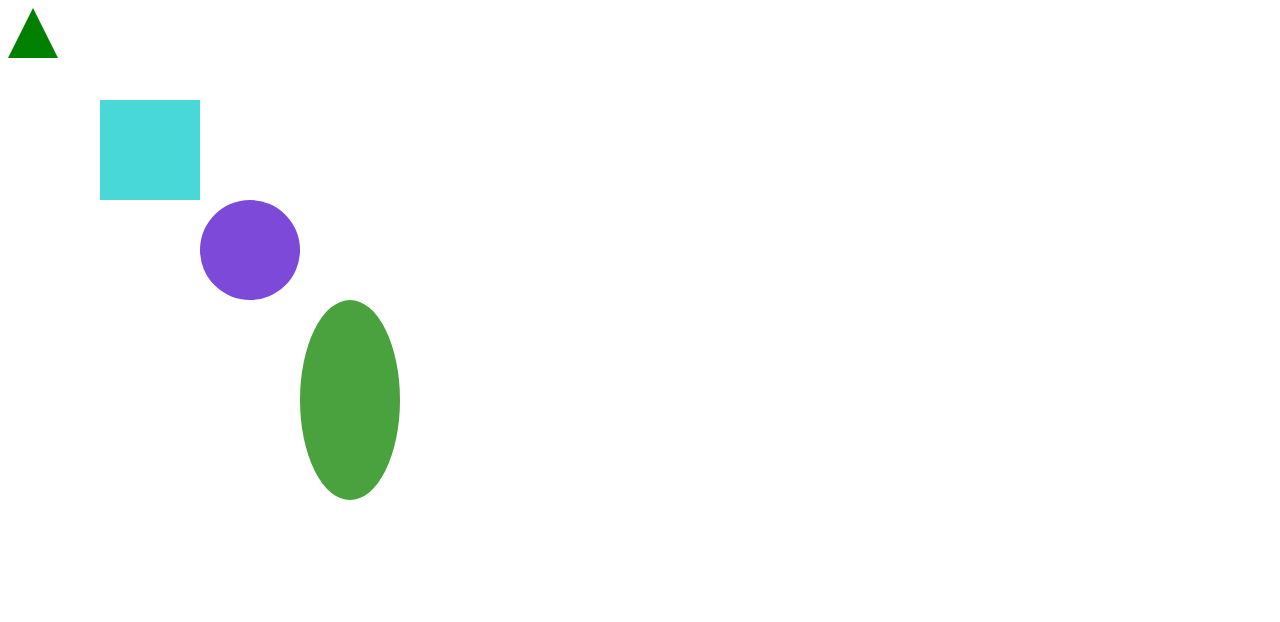
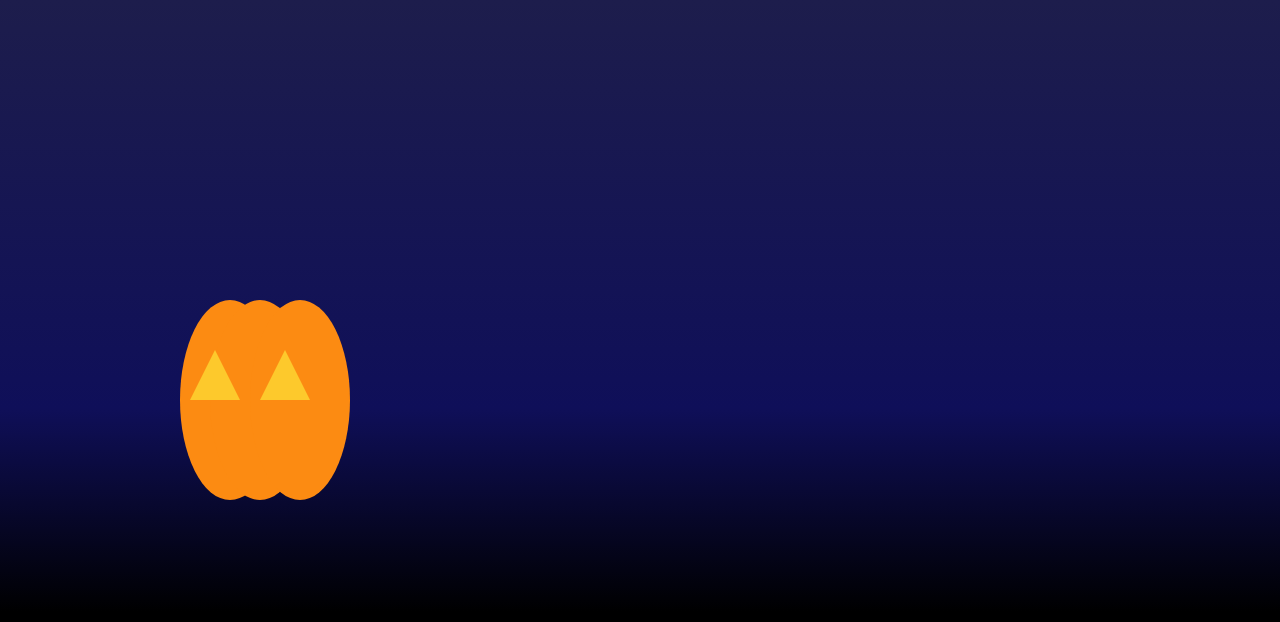
Before and after one commit to green-crochet-dog/cssart, a plain HTML site: page index.html in a window 1280 px wide. Drawn offline with Linux system fonts and the light colour scheme.

Commit message:
started pumkin( needs nose and mouth )

```diff
--- a/index.html
+++ b/index.html
@@ -7,9 +7,12 @@
     <link rel="stylesheet" href="style.css">
 </head>
 <body>
-    <div id="square"></div>
-    <div id="circle"></div>
-    <div id="oval"></div>
-     <div id="triangle"></div>
+    <!-- <div id="square"></div> -->
+    <!-- <div id="circle"></div> -->
+    <div class="oval" id='left-side'></div>
+    <div class="oval" id='middle-side'></div>
+    <div class="oval" id='right-side'></div>
+     <div class="triangle" id="left-eye"></div>
+      <div class="triangle" id="right-eye"></div>
 </body>
 </html>
--- a/style.css
+++ b/style.css
@@ -1,3 +1,7 @@
+body{
+    background-image:linear-gradient(to bottom, rgb(29, 29, 76) 0% , rgb(15, 15, 89) 50% ,rgb(0, 0, 0) 75% );
+    height: 100vh
+    ;}
 #square{
 width: 100px;
 height: 100px;
@@ -15,20 +19,43 @@ top:200px ;
 left:200px ;
 border-radius:50%;
 }
-#oval{
+.oval{
      width: 100px;
 height: 200px;
-background-color: rgb(74, 162, 62);
-position: absolute;
-top:300px ;
-left:300px ;
+background-color: rgb(252, 139, 18);
 border-radius:50%;
 }
-#triangle{
+.triangle{
     width: 0;
 	height: 0;
     border-left:25px solid transparent ;
     border-right:25px solid transparent ;
-    border-bottom: 50px solid green ;
+    border-bottom: 50px solid rgb(253, 201, 44) ;
 
 }
+#left-eye {
+    position: absolute;
+    top: 350px;
+    left: 260px;
+    ;
+}
+#right-eye {
+    position: absolute;
+    top: 350px;
+    left: 190px;
+}
+#left-side{
+    position: absolute;
+    top: 300px;
+    left: 180px;
+}
+#middle-side{
+    position: absolute;
+    top: 300px;
+    left: 210px;
+}
+#right-side{
+    position: absolute;
+    top: 300px;
+    left: 250px;
+}
```
